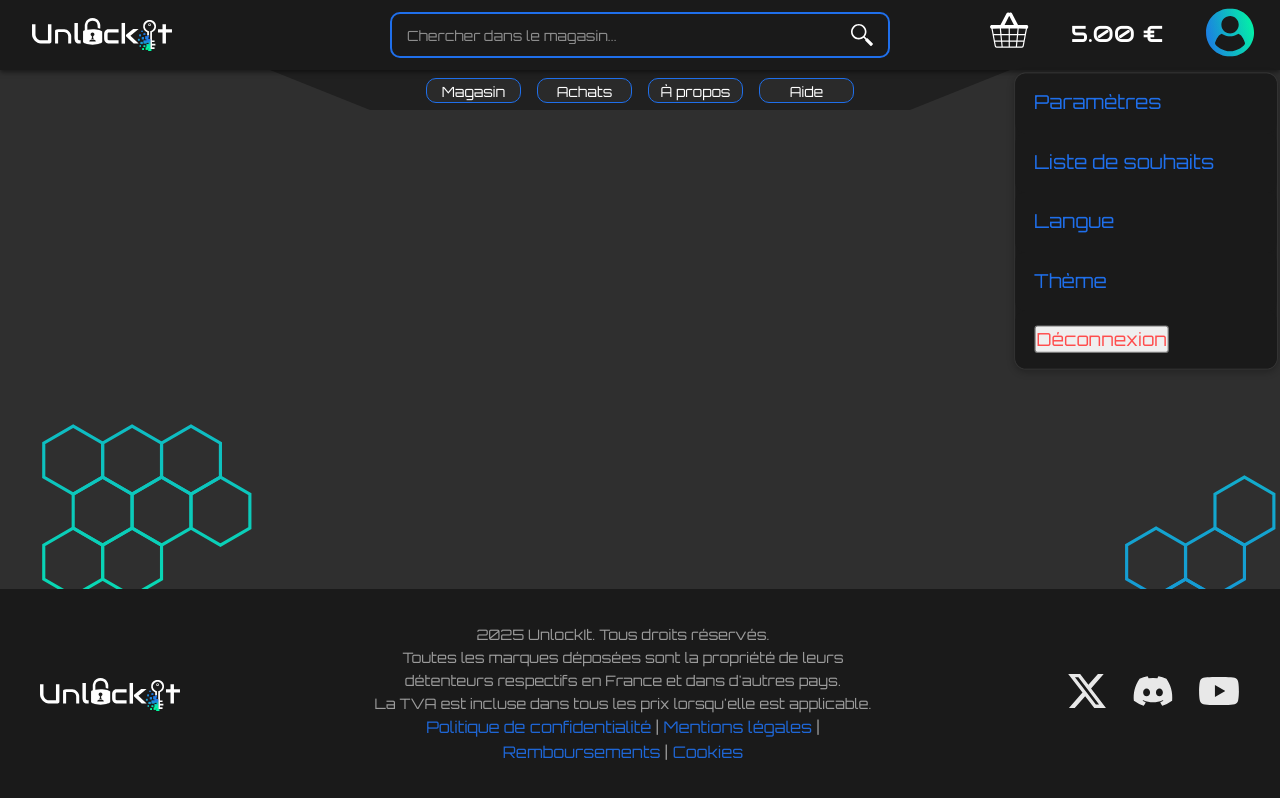
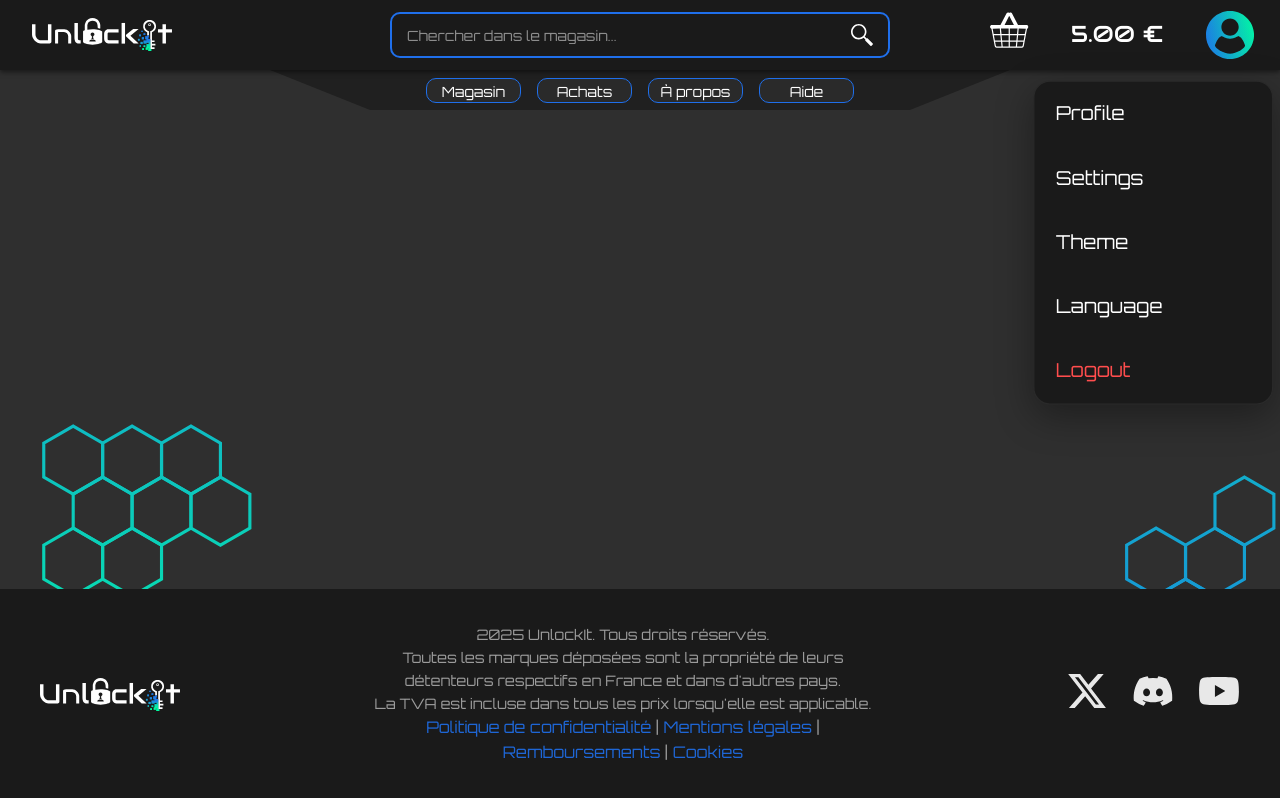
Before and after one commit to ElPotatoCorp/UnlockIt, a React (Vite) app in the folder src/frontend/: page / in a window 1280 px wide. Both pictures are taken after a click on the element 1229 px from the left and 35 px from the top of the page. Built offline with nearby package versions, Linux system fonts and the light colour scheme.

Commit message:
reworked profile menu

```diff
--- a/src/frontend/src/components/layout/header/right-panel/RightPanel.tsx
+++ b/src/frontend/src/components/layout/header/right-panel/RightPanel.tsx
@@ -29,7 +29,7 @@ export const RightPanel: FC = () => {
 
       <ProfileMenu
         profilePic={profilePic}
-        isAuthenticated={isAuthenticated}
+        isLogged={isAuthenticated}
       />
     </div>
   );
--- a/src/frontend/src/components/layout/header/right-panel/profile-menu/ProfileMenu.tsx
+++ b/src/frontend/src/components/layout/header/right-panel/profile-menu/ProfileMenu.tsx
@@ -1,16 +1,14 @@
-import { type FC, useState } from "react";
+import { Link } from "react-router-dom";
 import styles from "./profileMenu.module.css";
-import cardStyles from "../../../../../styles/card.module.css";
-
-import { Link } from "react-router-dom";
+import { useState, type FC } from "react";
 import { DefaultPfpIcon } from "../default-profile-picture/DefaultPfpIcon";
 
 interface ProfileMenuProps {
   profilePic?: string;
-  isAuthenticated: boolean;
+  isLogged: boolean;
 }
 
-export const ProfileMenu: FC<ProfileMenuProps> = ({ profilePic, isAuthenticated }) => {
+export const ProfileMenu: FC<ProfileMenuProps> = ({ profilePic, isLogged }) => {
   const [open, setOpen] = useState(false);
 
   const handleLogout = async () => {
@@ -29,44 +27,88 @@ export const ProfileMenu: FC<ProfileMenuProps> = ({ profilePic, isAuthenticated
   };
 
   return (
-    <div className={styles.profile}>
-      <div onClick={() => setOpen(!open)}>
+    <>
+      <div onClick={() => setOpen(!open)} className={styles.profileIcon}>
         {profilePic ? (
           <img src={profilePic} alt="Profil" />
         ) : (
           <DefaultPfpIcon size={40} />
         )}
       </div>
-
       {open && (
         <div className={styles.profileMenu}>
-          <ul className={cardStyles.colList}>
-            {isAuthenticated && (
+          <ul className={styles.menuList}>
+            {isLogged ? (
               <>
-                <li><Link to="/settings">Paramètres</Link></li>
-                <li><Link to="/wishlist">Liste de souhaits</Link></li>
+                <li>
+                  <Link to="/profile" className={styles.menuItem}>
+                    <span className={styles.menuContent}>
+                      Profile
+                    </span>
+                  </Link>
+                </li>
+
+                <li>
+                  <Link to="/settings" className={styles.menuItem}>
+                    <span className={styles.menuContent}>
+                      Settings
+                    </span>
+                  </Link>
+                </li>
+
+                <li>
+                  <button
+                    type="button"
+                    className={`${styles.menuItem} ${styles.comingSoon}`}
+                    disabled
+                  >
+                    <span className={styles.menuContent}>
+                      <span className={styles.defaultLabel}>Theme</span>
+                      <span className={styles.hoverLabel}>Coming Soon</span>
+                    </span>
+                  </button>
+                </li>
+
+                <li>
+                  <button
+                    type="button"
+                    className={`${styles.menuItem} ${styles.comingSoon}`}
+                    disabled
+                  >
+                    <span className={styles.menuContent}>
+                      <span className={styles.defaultLabel}>Language</span>
+                      <span className={styles.hoverLabel}>Coming Soon</span>
+                    </span>
+                  </button>
+                </li>
+
+                <li>
+                  <button
+                    type="button"
+                    onClick={handleLogout}
+                    className={`${styles.menuItem} ${styles.danger}`}
+                  >
+                    <span className={styles.menuContent}>
+                      Logout
+                    </span>
+                  </button>
+                </li>
               </>
-            )}
-
-            <li><Link to="/settings">Langue</Link></li>
-            <li><Link to="/settings">Thème</Link></li>
-
-            {isAuthenticated ? (
-              <li>
-                <button onClick={handleLogout} className={styles.logOutLink}>
-                  Déconnexion
-                </button>
-              </li>
             ) : (
               <li>
-                <Link to="/login" className={styles.logInLink}>
-                  Connexion
+                <Link
+                  to="/login"
+                  className={`${styles.menuItem} ${styles.success}`}
+                >
+                  <span className={styles.menuContent}>
+                    Login
+                  </span>
                 </Link>
               </li>
             )}
           </ul>
         </div>
       )}
-    </div>
+    </>
   );
-};
+}
--- a/src/frontend/src/components/layout/header/right-panel/profile-menu/profileMenu.module.css
+++ b/src/frontend/src/components/layout/header/right-panel/profile-menu/profileMenu.module.css
@@ -1,99 +1,153 @@
-.profile img {
-  width: 45px;
-  height: 45px;
-  border-radius: 50%;
-  cursor: var(--cursor-pointer);
-  transition: transform 0.2s ease;
+.profileIcon {
+  display: flex;
+  align-items: center;
+  transition: transform 0.25s ease, filter 0.25s ease;
 }
 
-.profile img:hover {
-  transform: scale(1.05);
+.profileIcon:hover {
+  transform: scale(1.06);
+  animation: var(--animation-pulse);
+  cursor: var(--cursor-pointer);
 }
 
 .profileMenu {
   position: fixed;
-  top: 53px;
-  right: -20px;
+  top: 58px;
+  right: -1rem;
+
+  width: 200px;
+
   background: var(--color-tar);
-  border-radius: 10px;
-  width: 220px;
-  box-shadow: 0 2px 6px rgba(0,0,0,0.25);
-  border: 1px solid #333;
-  transition: box-shadow 0.2s ease, transform 0.2s ease;
-  animation: fadeInUp 0.3s ease forwards;
+  border: 1px solid var(--color-smoke);
+  border-radius: 14px;
+
+  box-shadow: 0 10px 30px rgba(0, 0, 0, 0.35);
+
   overflow: hidden;
   z-index: 999;
+
+  animation: fadeInUp 0.5s ease;
 }
 
-/* Effet hover global */
-.profileMenu:hover {
-  box-shadow: 0 4px 12px rgba(0,0,0,0.35);
+.menuList {
+  list-style: none;
+  display: flex;
+  flex-direction: column;
 }
 
-.logOutLink {
-  display: inline-block;
-  color: var(--color-error);
-  font-family: 'Orbitron', sans-serif;
-  font-size: 15px;
+.menuItem {
+  width: 100%;
+
+  display: flex;
+  align-items: center;
+  justify-content: space-between;
+
+  padding: 14px 18px;
+
+  background: transparent;
+  border: none;
+
+  color: var(--color-white);
+
+  font-family: var(--font-text);
+  font-size: var(--text-body);
+  text-align: left;
   text-decoration: none;
+
   cursor: var(--cursor-pointer);
-  transition: color 0.2s ease, transform 0.2s ease;
+
+  transition:
+    background 0.2s ease,
+    color 0.2s ease;
 }
 
-.logOutLink:hover {
+.menuContent {
+  position: relative;
+
+  display: flex;
+  align-items: center;
+
+  width: 100%;
+  min-height: 24px;
+
+  transition: transform 0.2s ease;
+}
+
+.defaultLabel,
+.hoverLabel {
+  transition:
+    opacity 0.5s ease,
+    transform 0.5s ease;
+}
+
+.hoverLabel {
+  position: absolute;
+  left: 0;
+
+  opacity: 0;
+  transform: translateX(-4px);
+
+  color: var(--color-mist);
+}
+
+.menuItem::after {
+  display: none !important;
+}
+
+.menuItem:hover {
+  background: var(--color-smoke);
+  color: var(--color-green);
+}
+
+.menuItem:hover .menuContent {
   transform: translateX(4px);
 }
 
-.logOutLink:focus-visible {
+.menuItem:focus-visible {
   outline: 2px solid var(--color-green);
-  outline-offset: 2px;
+  outline-offset: -2px;
 }
 
-.logInLink {
-  display: inline-block;
-  color: var(--color-green);
-  font-family: 'Orbitron', sans-serif;
-  font-size: 15px;
-  text-decoration: none;
-  cursor: var(--cursor-pointer);
-  transition: color 0.2s ease, transform 0.2s ease;
+.success {
+  color: var(--color-success);
 }
 
-.logInLink:hover {
+.danger {
+  color: var(--color-error);
+}
+
+.danger:hover  {
+  color: var(--color-error);
+}
+
+.comingSoon:hover .menuContent {
+  transform: none;
+}
+
+.comingSoon:hover .defaultLabel {
+  opacity: 0;
   transform: translateX(4px);
 }
 
-.logInLink:focus-visible {
-  outline: 2px solid var(--color-green);
-  outline-offset: 2px;
+.comingSoon:hover .hoverLabel {
+  opacity: 1;
+  transform: translateX(0);
 }
 
-.menuLink {
-  display: inline-block;
-  color: var(--color-white);
-  font-family: 'Orbitron', sans-serif;
-  font-size: 15px;
-  text-decoration: none;
-  cursor: var(--cursor-pointer);
-  transition: color 0.2s ease, transform 0.2s ease;
+.badge {
+  padding: 4px 8px;
+  border-radius: 999px;
+  background: var(--color-smoke);
+  color: var(--color-mist);
+  font-size: var(--text-tiny);
 }
 
-.menuLink:hover {
-  color: #fff;
-  transform: translateX(4px);
-}
-
-.menuLink:focus-visible {
-  outline: 2px solid var(--color-green);
-  outline-offset: 2px;
-}
-
-/* Animation */
 @keyframes fadeInUp {
   from {
     opacity: 0;
-    transform: translateY(-5px);
+    transform: translateY(-6px);
   }
+
   to {
     opacity: 1;
     transform: translateY(0);
--- a/src/frontend/src/components/ui/logo/logo.module.css
+++ b/src/frontend/src/components/ui/logo/logo.module.css
@@ -20,17 +20,5 @@
 
 .logoWrapper:hover .logoSvg {
   transform: scale(1.06);
-  animation: pulse 1.5s ease-in-out infinite;
+  animation: var(--animation-pulse);
 }
-
-@keyframes pulse {
-  0% {
-    filter: drop-shadow(0 0 15px var(--color-green-shadow));
-  }
-  50% {
-    filter: drop-shadow(0 0 15px var(--color-blue-shadow));
-  }
-  100% {
-    filter: drop-shadow(0 0 15px var(--color-green-shadow));
-  }
-}
--- /dev/null
+++ b/src/frontend/src/styles/animations.css
@@ -0,0 +1,11 @@
+@keyframes pulse {
+  0% {
+    filter: drop-shadow(0 0 15px var(--color-green-shadow));
+  }
+  50% {
+    filter: drop-shadow(0 0 15px var(--color-blue-shadow));
+  }
+  100% {
+    filter: drop-shadow(0 0 15px var(--color-green-shadow));
+  }
+}
--- a/src/frontend/src/styles/index.css
+++ b/src/frontend/src/styles/index.css
@@ -1,5 +1,6 @@
 @import "./fonts.css";
 @import "./hooks.css";
+@import "./animations.css";
 
 :root {
   /* === Couleurs === */
@@ -48,6 +49,9 @@
   --text-h3: 1.05rem;
   --text-body: 0.9rem;
   --text-tiny: 0.75rem;
+
+  /* === animations === */
+  --animation-pulse: pulse 1.5s ease-in-out infinite;
 }
 
 /* TABLETTE */
```
Also changed, not shown: src/frontend/DEV_GUIDELINES.md (+10 -0 lines).
